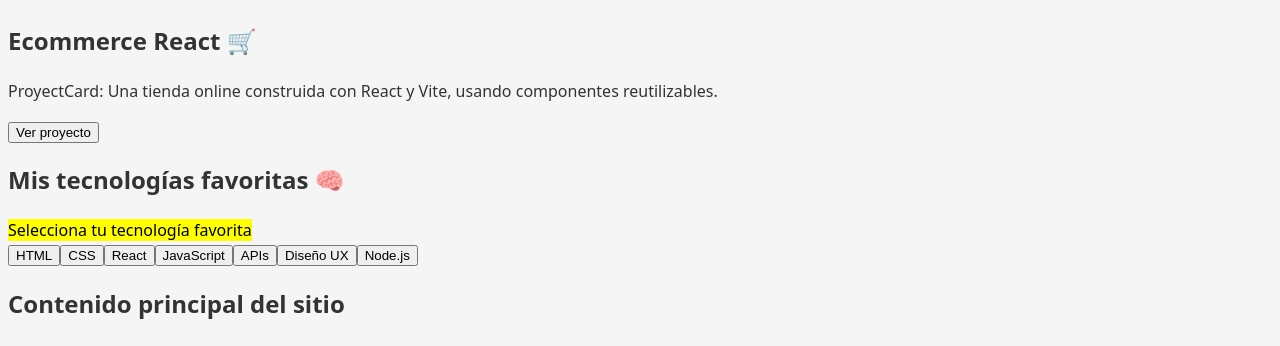
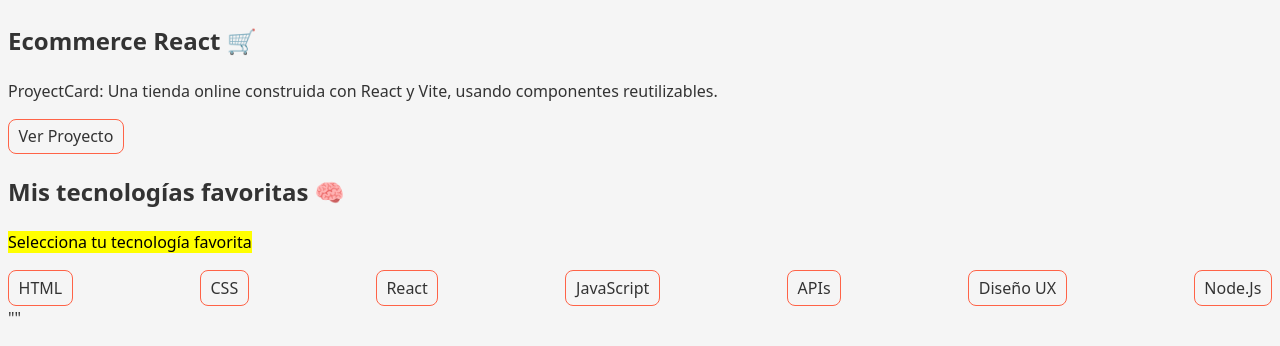
Before and after one commit to coxmau77/mi-tienda-react, a React (Vite) app: page / in a window 1280 px wide. Shown: the part 1320-1666 px from the top of the page. Built offline with nearby package versions, Linux system fonts and the light colour scheme.

Commit message:
chore: Estilos en botones de favoritos

```diff
--- a/src/App.css
+++ b/src/App.css
@@ -1,8 +1 @@
 /* Nos vamos a enfocar solo en react, los estilos los vamos a aplicar en la creación de componentes, a futura mejora implementaremos TailwindCSS */
-
-.active {
-    background-color: pink;
-    border: 1px solid #ccc;
-    border-radius: 4px;
-    padding: 8px;
-}
--- a/src/App.jsx
+++ b/src/App.jsx
@@ -29,13 +29,13 @@
           temas={[
             "HTML",
             "CSS",
-            "React",
-            "JavaScript",
+            "react",
+            "javaScript",
             "APIs",
-            "Diseño UX",
-            "Node.js",
+            "diseño UX",
+            "node.js",
           ]}
-        />
+        />""
       </>
       <Main />
       <Gallery />
--- a/src/components/css/style.css
+++ b/src/components/css/style.css
@@ -2,7 +2,7 @@
     display: flex;
     justify-content: space-between;
     align-items: center;
-    background-color: #007bff;
+    background-color: tomato;
     padding: 0.75rem 1.5rem;
     color: white;
     flex-wrap: wrap;
@@ -99,7 +99,7 @@
 
 /* Estilos generales para el footer */
 .footer {
-    background-color: #343a40;
+    background-color: tomato;
     color: #f8f9fa;
     padding: 1.5rem 1rem;
     text-align: center;
@@ -140,6 +140,22 @@
     }
 }
 
+.botones {
+    display: flex;
+    justify-content: space-between;
+    gap: 1rem;
+    margin-top: 1rem;
+
+    button {
+        transition: background-color 0.3s ease;
+
+        &:hover {
+            background-color: #ffc107;
+            color: black;
+        }
+    }
+}
+
 /* Responsive para pantallas chicas */
 @media (max-width: 600px) {
     .contact-info ul {
--- a/src/index.css
+++ b/src/index.css
@@ -31,4 +31,27 @@
   -webkit-overflow-scrolling: touch;
   -webkit-text-size-adjust: 100%;
   -ms-text-size-adjust: 100%;
+
+  button {
+    background-color: inherit;
+    color: inherit;
+    font-weight: inherit;;
+    border: solid 1px tomato;
+    border-radius: 8px;
+    cursor: pointer;
+    font-family: inherit;
+    font-size: inherit;
+    line-height: inherit;
+    padding: .3rem 0.6rem;
+    margin: 0;
+    text-align: center;
+    text-decoration: none;
+    text-transform: capitalize;
+  }
+  .active {
+    background-color: black;
+    color: tomato;
+    border-radius: 4px;
+    padding: 8px;
+  }
 }
```
